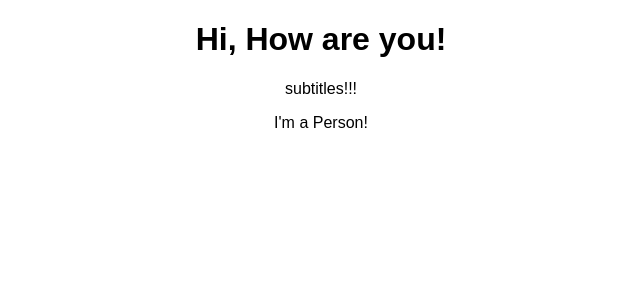
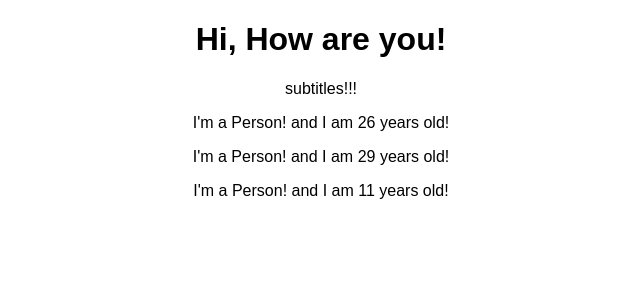
Before and after one commit to Sugar-Bee/RCG, a React (Create React App) app: page / in a window 1280 px wide. Shown: the top 300 px of the page, without its empty margins (319-959 px from the left). Built offline with nearby package versions, Linux system fonts and the light colour scheme.

Commit message:
added dynamic function inside p1 tag

```diff
--- a/src/App.js
+++ b/src/App.js
@@ -9,6 +9,8 @@ class App extends Component {
 				<h1>Hi, How are you!</h1>
 				<p>subtitles!!!</p>
 				<Person></Person>
+				<Person></Person>
+				<Person></Person>
 			</div>
 		);
 	}
--- a/src/Person/Person.js
+++ b/src/Person/Person.js
@@ -1,7 +1,9 @@
 import React from 'react';
 
 const person = () => {
-	return <p>I'm a Person!</p>;
+	return (
+		<p>I'm a Person! and I am {Math.floor(Math.random() * 30)} years old!</p>
+	);
 };
 
 export default person;
```
